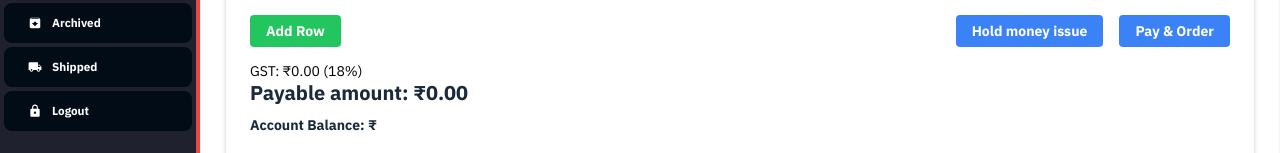
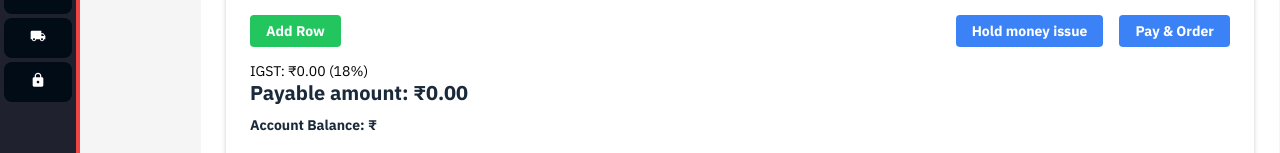
Before and after one commit to FaizAhmad0/walletportal, a React (Create React App) app in the folder frontend/: page /add-items/1 in a window 1280 px wide. Shown: the part 300-453 px from the top of the page. Built offline with nearby package versions, Linux system fonts and the light colour scheme; no server answers.

Commit message:
updated shipping price

```diff
--- a/frontend/src/Pages/AddItems.jsx
+++ b/frontend/src/Pages/AddItems.jsx
@@ -21,8 +21,9 @@ const AddItems = () => {
       pincode: "",
       trackingId: "",
       shippingPartner: "",
+      shippingPrice: "", // New field for shipping price
       totalPrice: "",
-      productAction: "Available", // Default value set to "Available"
+      productAction: "Available",
     },
   ]);
 
@@ -123,24 +124,36 @@ const AddItems = () => {
   };
 
   const calculateFinalAmount = () => {
+    // Calculate the subtotal (without shipping price)
     const subtotal = items.reduce(
       (total, item) => total + parseFloat(item.totalPrice || 0),
       0
     );
 
+    // Calculate total shipping cost
+    const totalShipping = items.reduce(
+      (total, item) => total + parseFloat(item.shippingPrice || 0),
+      0
+    );
+
     let gst = 0;
     let scst = 0;
+    let igst = 0;
 
     // Check if the user is from the same state (Rajasthan in this case)
     if (userData.state === "Rajsthan") {
-      gst = (subtotal * 9) / 100; // 9% GST
-      scst = (subtotal * 9) / 100; // 9% SCST
+      // Split GST as 9% CGST and 9% SGST for the same state
+      gst = (subtotal * 9) / 100; // 9% CGST
+      scst = (subtotal * 9) / 100; // 9% SGST
     } else {
-      gst = (subtotal * 18) / 100; // 18% GST for other states
+      // 18% IGST for other states
+      igst = (subtotal * 18) / 100;
     }
 
-    const totalAmount = subtotal + gst + scst;
-    return totalAmount.toFixed(2); // Return total amount including taxes
+    // Calculate the total amount
+    const totalAmount = subtotal + gst + scst + igst + totalShipping;
+
+    return totalAmount.toFixed(2); // Return total amount including taxes and shipping
   };
 
   const handleAddRow = () => {
@@ -155,9 +168,9 @@ const AddItems = () => {
         pincode: "",
         trackingId: "",
         shippingPartner: "",
-        customPartner: "",
+        shippingPrice: "", // Include this field in the new row
         totalPrice: "",
-        productAction: "Available", // Default value set to "Available"
+        productAction: "Available",
       },
     ]);
   };
@@ -251,6 +264,9 @@ const AddItems = () => {
                   </th>
                   <th className="px-6 py-3 border-b-2 border-gray-300 bg-gray-50 text-left text-xs font-semibold text-gray-600 uppercase tracking-wider">
                     Shipping Partner
+                  </th>
+                  <th className="px-6 py-3 border-b-2 border-gray-300 bg-gray-50 text-left text-xs font-semibold text-gray-600 uppercase tracking-wider">
+                    Shipping Price
                   </th>
                   <th className="px-6 py-3 border-b-2 border-gray-300 bg-gray-50 text-left text-xs font-semibold text-gray-600 uppercase tracking-wider">
                     Tracking ID
@@ -357,6 +373,15 @@ const AddItems = () => {
                     <td className="px-6 py-4 whitespace-nowrap text-sm text-gray-900">
                       <input
                         type="text"
+                        name="shippingPrice"
+                        value={item.shippingPrice || ""}
+                        onChange={(e) => handleChange(index, e)}
+                        className="w-20 py-1 px-3 border rounded-md focus:border-blue-500 focus:outline-none focus:ring focus:ring-blue-200"
+                      />
+                    </td>
+                    <td className="px-6 py-4 whitespace-nowrap text-sm text-gray-900">
+                      <input
+                        type="text"
                         name="trackingId"
                         value={item.trackingId}
                         onChange={(e) => handleChange(index, e)}
@@ -445,39 +470,41 @@ const AddItems = () => {
           <div className="mt-4">
             {userData.state === "Rajsthan" ? (
               <div>
-                GST: ₹
+                {/* Display CGST and SGST for same-state */}
+                CGST: ₹
                 {(
-                  (calculateFinalAmount() -
-                    items.reduce(
+                  (items.reduce(
                     (total, item) => total + parseFloat(item.totalPrice || 0),
                     0
-                    )) /
-                  2
+                  ) *
+                    9) /
+                  100
                 ).toFixed(2)}{" "}
                 (9%) <br />
-                IGST: ₹
+                SGST: ₹
                 {(
-                  (calculateFinalAmount() -
-                    items.reduce(
+                  (items.reduce(
                     (total, item) => total + parseFloat(item.totalPrice || 0),
                     0
-                    )) /
-                  2
+                  ) *
+                    9) /
+                  100
                 ).toFixed(2)}{" "}
-                (9%)
+                (9%) <br />
               </div>
             ) : (
               <div>
-                GST: ₹
+                {/* Display IGST for different-state */}
+                IGST: ₹
                 {(
-                  (calculateFinalAmount() -
-                    items.reduce(
+                  (items.reduce(
                     (total, item) => total + parseFloat(item.totalPrice || 0),
                     0
-                    )) *
-                  0.18
+                  ) *
+                    18) /
+                  100
                 ).toFixed(2)}{" "}
-                (18%)
+                (18%) <br />
               </div>
             )}
             <h2 className="text-xl font-bold">
```
Also changed, not shown: 8 other files (tests, documents, lock files or other folders). Lines whose indentation alone changed are shown as unchanged.
